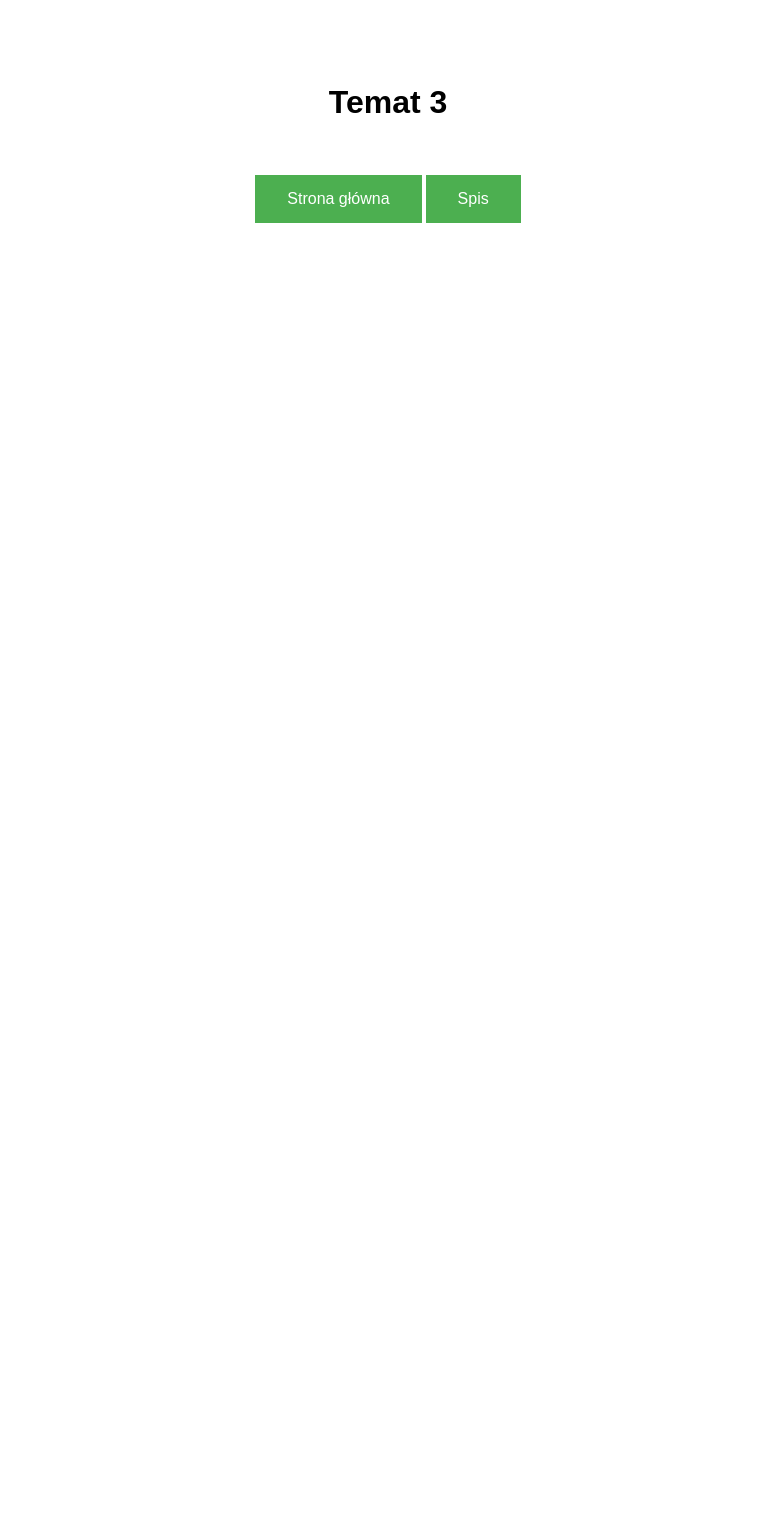
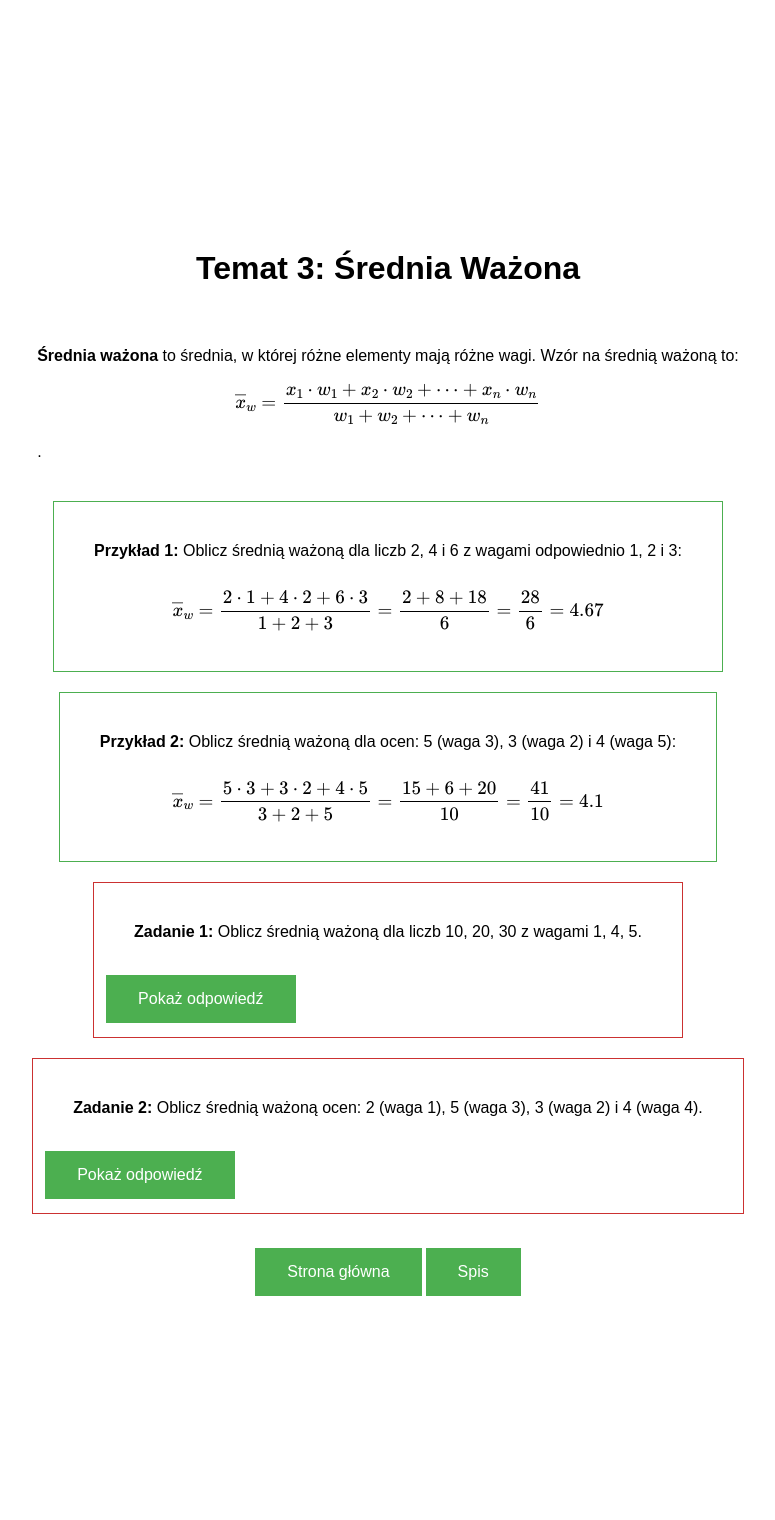
Before and after one commit to SzyKl24/Stat_site, a Flask app: page /temat3 in a window 1280 px wide. Shown: the whole page, without its empty margins (252-1027 px from the left). Before the commit the page ends 223 px from the top, so only its background shows below. Run offline with Flask 3, Linux system fonts and the light colour scheme.

Commit message:
temat 3 i 4

```diff
--- a/templates/topics/temat2.html
+++ b/templates/topics/temat2.html
@@ -51,10 +51,10 @@
             border: 1px solid #4CAF50;
             padding: 10px;
             margin: 10px 0;
-            text-align: right; /* Align text to the right */
+            text-align: right;
         }
       .obramowaniezadanie {
-            border: 1px solid #000;
+            border: 1px solid #cb3131;
             padding: 10px;
             margin: 10px 0;
         }
--- a/templates/topics/temat3.html
+++ b/templates/topics/temat3.html
@@ -10,7 +10,7 @@
         flex-direction: column;
         justify-content: center;
         align-items: center;
-        height: 35vh;
+        height: 190vh;
         margin: 0;
         font-family: Arial, sans-serif;
       }
@@ -44,10 +44,60 @@
       p {
         margin: 30px;
       }
+      b {
+            font-weight: bold;
+        }
+      .obramowanieprzykład {
+            border: 1px solid #4CAF50;
+            padding: 10px;
+            margin: 10px 0;
+            text-align: left;
+        }
+      .obramowaniezadanie {
+            border: 1px solid #cb3131;
+            padding: 10px;
+            margin: 10px 0;
+        }
       </style>
+      <script id="MathJax-script" async src="https://cdn.jsdelivr.net/npm/mathjax@3/es5/tex-mml-chtml.js"></script>
 </head>
 <body>
-    <h1>Temat 3</h1>
+  <h1>Temat 3: Średnia Ważona</h1>
+  <p><b>Średnia ważona</b> to średnia, w której różne elementy mają różne wagi. Wzór na średnią ważoną to:
+    \[
+    \overline{x}_w = \frac{x_1 \cdot w_1 + x_2 \cdot w_2 + \cdots + x_n \cdot w_n}{w_1 + w_2 + \cdots + w_n}
+    \].
+  </p>
+  <div class="obramowanieprzykład">
+    <p><b>Przykład 1:</b> Oblicz średnią ważoną dla liczb 2, 4 i 6 z wagami odpowiednio 1, 2 i 3:</p>
+    <p>
+      \[
+      \overline{x}_w = \frac{2 \cdot 1 + 4 \cdot 2 + 6 \cdot 3}{1 + 2 + 3} = \frac{2 + 8 + 18}{6} = \frac{28}{6} = 4.67
+      \]
+  </p>
+  </div>
+  <div class="obramowanieprzykład">
+    <p><b>Przykład 2:</b> Oblicz średnią ważoną dla ocen: 5 (waga 3), 3 (waga 2) i 4 (waga 5):</p>
+    <p>
+      \[
+      \overline{x}_w = \frac{5 \cdot 3 + 3 \cdot 2 + 4 \cdot 5}{3 + 2 + 5} = \frac{15 + 6 + 20}{10} = \frac{41}{10} = 4.1
+      \]
+    </p>
+  </div>
+  <div class="obramowaniezadanie">
+    <p><b>Zadanie 1:</b> Oblicz średnią ważoną dla liczb 10, 20, 30 z wagami 1, 4, 5.</p>
+    <button onclick="showAnswer()">Pokaż odpowiedź</button>
+    <p id="answer" style="display:none;">Średnia ważona wynosi:
+        \(\overline{x}_w = \frac{10 \cdot 1 + 20 \cdot 4 + 30 \cdot 5}{1 + 4 + 5} = \frac{10 + 80 + 150}{10} = \frac{240}{10} = 24\).
+    </p>
+  </div>
+  <div class="obramowaniezadanie">
+    <p><b>Zadanie 2:</b> Oblicz średnią ważoną ocen: 2 (waga 1), 5 (waga 3), 3 (waga 2) i 4 (waga 4).</p>
+    <button onclick="showAnswer2()">Pokaż odpowiedź</button>
+    <p id="answer2" style="display:none;">Średnia ważona wynosi:
+        \(\overline{x}_w = \frac{2 \cdot 1 + 5 \cdot 3 + 3 \cdot 2 + 4 \cdot 4}{1 + 3 + 2 + 4} = \frac{2 + 15 + 6 + 16}{10} = \frac{39}{10} = 3.9\).
+    </p>
+  </div>
   <div class="buttoncontainer">
     <a href = "/">
         <button>Strona główna</button>
@@ -55,4 +105,14 @@
     <a href = "/spis">
         <button>Spis</button>
     </a>
+  </div>
+  <script>
+    function showAnswer() {
+        document.getElementById('answer').style.display = 'block';
+    }
+    function showAnswer2() {
+        document.getElementById('answer2').style.display = 'block';
+    }
+  </script>
+</body>
 </html>
```
Also changed, not shown: templates/topics/temat4.html (+87 -9 lines). Lines whose indentation alone changed are shown as unchanged.
